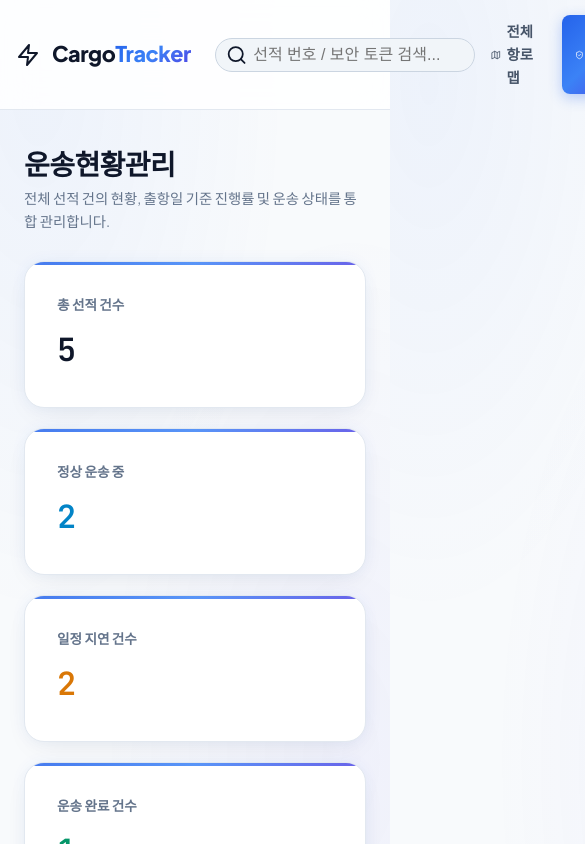
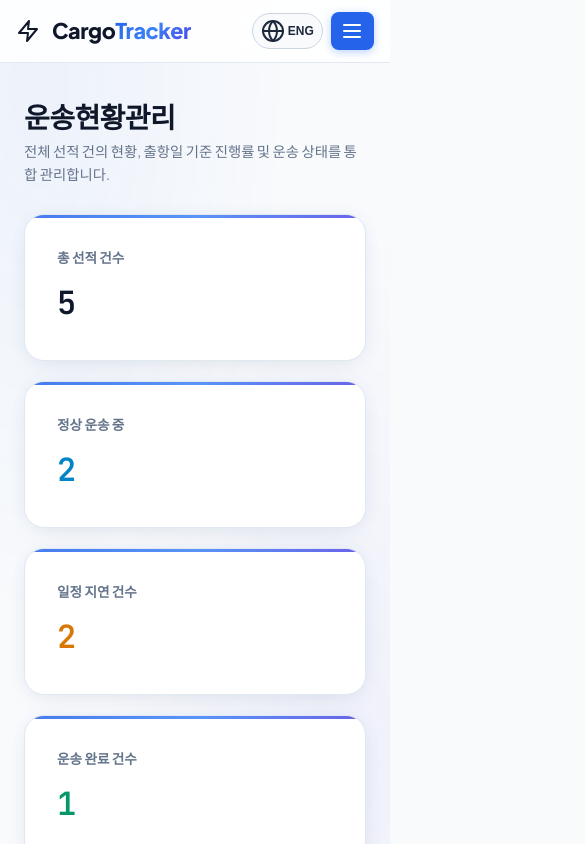
Before and after one commit to smynsm00/CargoTracker, a React (Vite) app: page / in a window 390 px wide. Shown: the top 844 px of the page, 585 px wide, since content can reach past the window. Built offline with nearby package versions, Linux system fonts and the light colour scheme; no server answers; the database is empty.

Commit message:
feat: implement mobile hamburger menu button and slide-out overlay drawer for smartphone navigation

```diff
--- a/src/components/common/Navbar.jsx
+++ b/src/components/common/Navbar.jsx
@@ -2,7 +2,7 @@ import React, { useState } from 'react';
 import { Link, useLocation, useNavigate } from 'react-router-dom';
 import { useShipments } from '../../context/ShipmentContext';
 import { useLanguage } from '../../context/LanguageContext';
-import { Zap, ShieldCheck, Search, LogOut, User, Map, ChevronDown, Globe } from 'lucide-react';
+import { Zap, ShieldCheck, Search, LogOut, User, Map, ChevronDown, Globe, Menu, X } from 'lucide-react';
 
 export const Navbar = () => {
   const { user, isAuthenticated, logout } = useShipments();
@@ -11,17 +11,24 @@ export const Navbar = () => {
   const navigate = useNavigate();
   const [navSearch, setNavSearch] = useState('');
   const [isDropdownOpen, setIsDropdownOpen] = useState(false);
+  const [isMobileMenuOpen, setIsMobileMenuOpen] = useState(false);
 
   const handleNavSearch = (e) => {
     e.preventDefault();
     if (!navSearch.trim()) return;
     navigate(`/map?tracking=${encodeURIComponent(navSearch.trim())}`);
     setNavSearch('');
+    setIsMobileMenuOpen(false);
   };
 
   const handleLogoutClick = () => {
     setIsDropdownOpen(false);
+    setIsMobileMenuOpen(false);
     logout();
+  };
+
+  const closeMobileMenu = () => {
+    setIsMobileMenuOpen(false);
   };
 
   // Display customer_name
@@ -32,15 +39,15 @@ export const Navbar = () => {
   return (
     <nav className="navbar" style={{ position: 'relative', zIndex: 100, display: 'flex', justifyContent: 'space-between', alignItems: 'center' }}>
 
-      {/* Left-Aligned Group: Brand Logo & Search Bar */}
-      <div style={{ display: 'flex', alignItems: 'center', gap: '1.5rem' }}>
-        <Link to="/" className="nav-brand">
+      {/* Left-Aligned Group: Brand Logo & Desktop Search Bar */}
+      <div style={{ display: 'flex', alignItems: 'center', gap: '1.25rem' }}>
+        <Link to="/" className="nav-brand" onClick={closeMobileMenu}>
           <Zap className="w-6 h-6 text-blue-600" />
           <span>Cargo<span className="gradient-text">Tracker</span></span>
         </Link>
 
-        {/* Search Bar */}
-        <form onSubmit={handleNavSearch} style={{ display: 'flex', alignItems: 'center', gap: '0.4rem', background: '#f1f5f9', padding: '0.25rem 0.6rem', borderRadius: 'var(--radius-full)', border: '1px solid #cbd5e1', width: 260 }}>
+        {/* Desktop Search Bar (Hidden on Mobile) */}
+        <form className="desktop-search-form" onSubmit={handleNavSearch} style={{ display: 'flex', alignItems: 'center', gap: '0.4rem', background: '#f1f5f9', padding: '0.25rem 0.6rem', borderRadius: 'var(--radius-full)', border: '1px solid #cbd5e1', width: 260 }}>
           <Search className="w-4 h-4 text-slate-500" />
           <input
             type="text"
@@ -52,8 +59,8 @@ export const Navbar = () => {
         </form>
       </div>
 
-      {/* Right Navigation Links: Route Map ➔ Shipment Control ➔ User Profile ➔ Language Switcher (Far Right A position) */}
-      <div className="nav-links" style={{ display: 'flex', alignItems: 'center', gap: '0.75rem' }}>
+      {/* Right Navigation Links: Desktop Mode */}
+      <div className="desktop-nav-links" style={{ display: 'flex', alignItems: 'center', gap: '0.75rem' }}>
 
         {/* 1. Button: Global Route Map */}
         <Link
@@ -141,7 +148,7 @@ export const Navbar = () => {
           </div>
         )}
 
-        {/* 4. Language Switcher Toggle Button (MOVED TO FAR RIGHT POSITION) */}
+        {/* 4. Language Switcher Toggle Button */}
         <button
           type="button"
           onClick={toggleLanguage}
@@ -167,6 +174,192 @@ export const Navbar = () => {
         </button>
 
       </div>
+
+      {/* Mobile Controls: Globe Toggle + Hamburger Button (Visible only on Mobile) */}
+      <div className="mobile-controls-group" style={{ display: 'none', alignItems: 'center', gap: '0.5rem' }}>
+        <button
+          type="button"
+          onClick={toggleLanguage}
+          style={{
+            display: 'flex',
+            alignItems: 'center',
+            gap: '0.2rem',
+            background: '#f8fafc',
+            border: '1.5px solid #cbd5e1',
+            padding: '0.3rem 0.5rem',
+            borderRadius: 'var(--radius-full)',
+            fontSize: '0.75rem',
+            fontWeight: 800,
+            color: '#1e293b',
+            cursor: 'pointer'
+          }}
+        >
+          <Globe className="w-3.5 h-3.5 text-blue-600" />
+          <span>{lang === 'ko' ? 'ENG' : 'KOR'}</span>
+        </button>
+
+        {/* Mobile Hamburger Toggle Button (🍔 ☰) */}
+        <button
+          type="button"
+          onClick={() => setIsMobileMenuOpen(!isMobileMenuOpen)}
+          style={{
+            background: '#2563eb',
+            color: '#ffffff',
+            border: 'none',
+            padding: '0.45rem 0.6rem',
+            borderRadius: 'var(--radius-sm)',
+            cursor: 'pointer',
+            display: 'flex',
+            alignItems: 'center',
+            justifyContent: 'center',
+            boxShadow: '0 2px 8px rgba(37,99,235,0.3)'
+          }}
+          aria-label="Toggle Mobile Menu"
+        >
+          {isMobileMenuOpen ? <X className="w-5 h-5" /> : <Menu className="w-5 h-5" />}
+        </button>
+      </div>
+
+      {/* Mobile Slide-out Drawer Overlay Menu */}
+      {isMobileMenuOpen && (
+        <div
+          className="mobile-drawer-overlay"
+          style={{
+            position: 'fixed',
+            top: 0,
+            left: 0,
+            right: 0,
+            bottom: 0,
+            background: 'rgba(15, 23, 42, 0.5)',
+            backdropFilter: 'blur(4px)',
+            zIndex: 999,
+            display: 'flex',
+            justifyContent: 'flex-end'
+          }}
+          onClick={closeMobileMenu}
+        >
+          <div
+            className="mobile-drawer-content"
+            style={{
+              width: '82%',
+              maxWidth: '320px',
+              height: '100%',
+              background: '#ffffff',
+              boxShadow: '-10px 0 30px rgba(0,0,0,0.2)',
+              padding: '1.25rem',
+              display: 'flex',
+              flexDirection: 'column',
+              gap: '1.25rem',
+              overflowY: 'auto'
+            }}
+            onClick={e => e.stopPropagation()}
+          >
+            {/* Drawer Top Header */}
+            <div style={{ display: 'flex', justifyContent: 'space-between', alignItems: 'center', paddingBottom: '0.75rem', borderBottom: '1px solid #e2e8f0' }}>
+              <div style={{ display: 'flex', alignItems: 'center', gap: '0.5rem' }}>
+                <Zap className="w-5 h-5 text-blue-600" />
+                <span style={{ fontWeight: 800, fontSize: '1.1rem' }}>Menu</span>
+              </div>
+              <button
+                type="button"
+                onClick={closeMobileMenu}
+                style={{ background: 'none', border: 'none', color: '#64748b', cursor: 'pointer' }}
+              >
+                <X className="w-6 h-6" />
+              </button>
+            </div>
+
+            {/* Mobile Search Bar Inside Drawer */}
+            <form onSubmit={handleNavSearch} style={{ display: 'flex', alignItems: 'center', gap: '0.5rem', background: '#f1f5f9', padding: '0.5rem 0.75rem', borderRadius: 'var(--radius-md)', border: '1px solid #cbd5e1' }}>
+              <Search className="w-4 h-4 text-slate-500" />
+              <input
+                type="text"
+                placeholder={lang === 'en' ? "Tracking No. / Token..." : "선적 번호 / 보안 토큰..."}
+                value={navSearch}
+                onChange={e => setNavSearch(e.target.value)}
+                style={{ border: 'none', background: 'transparent', outline: 'none', fontSize: '0.85rem', width: '100%', color: '#0f172a' }}
+              />
+            </form>
+
+            {/* Navigation Links in Drawer */}
+            <div style={{ display: 'flex', flexDirection: 'column', gap: '0.65rem' }}>
+              <Link
+                to="/map?all=true"
+                onClick={closeMobileMenu}
+                style={{
+                  display: 'flex',
+                  alignItems: 'center',
+                  gap: '0.6rem',
+                  padding: '0.75rem 1rem',
+                  borderRadius: 'var(--radius-sm)',
+                  background: '#f8fafc',
+                  color: '#0f172a',
+                  fontWeight: 700,
+                  fontSize: '0.92rem',
+                  textDecoration: 'none',
+                  border: '1px solid #e2e8f0'
+                }}
+              >
+                <Map className="w-5 h-5 text-blue-600" />
+                <span>{t('navMap')}</span>
+              </Link>
+
+              <Link
+                to="/"
+                onClick={closeMobileMenu}
+                style={{
+                  display: 'flex',
+                  alignItems: 'center',
+                  gap: '0.6rem',
+                  padding: '0.75rem 1rem',
+                  borderRadius: 'var(--radius-sm)',
+                  background: 'var(--grad-primary)',
+                  color: '#ffffff',
+                  fontWeight: 700,
+                  fontSize: '0.92rem',
+                  textDecoration: 'none'
+                }}
+              >
+                <ShieldCheck className="w-5 h-5" />
+                <span>{t('navDashboard')}</span>
+              </Link>
+            </div>
+
+            {/* Customer User Info & Logout in Drawer */}
+            {isAuthenticated && (
+              <div style={{ marginTop: 'auto', paddingTop: '1rem', borderTop: '1px solid #e2e8f0', display: 'flex', flexDirection: 'column', gap: '0.75rem' }}>
+                <div style={{ display: 'flex', alignItems: 'center', gap: '0.5rem', fontSize: '0.85rem', fontWeight: 700, color: '#0369a1', background: '#e0f2fe', padding: '0.65rem 0.85rem', borderRadius: 'var(--radius-sm)' }}>
+                  <User className="w-4 h-4 text-blue-600" />
+                  <span>{customerDisplayName}</span>
+                </div>
+                <button
+                  type="button"
+                  onClick={handleLogoutClick}
+                  style={{
+                    width: '100%',
+                    padding: '0.65rem 1rem',
+                    background: '#fff1f2',
+                    border: '1px solid #fecdd3',
+                    borderRadius: 'var(--radius-sm)',
+                    color: '#e11d48',
+                    fontWeight: 700,
+                    fontSize: '0.88rem',
+                    cursor: 'pointer',
+                    display: 'flex',
+                    alignItems: 'center',
+                    justify: 'center',
+                    gap: '0.45rem'
+                  }}
+                >
+                  <LogOut className="w-4 h-4 text-rose-600" />
+                  {t('navLogout')}
+                </button>
+              </div>
+            )}
+          </div>
+        </div>
+      )}
+
     </nav>
   );
 };
--- a/src/styles/globals.css
+++ b/src/styles/globals.css
@@ -744,6 +744,16 @@ footer {
     max-height: none !important;
   }
 
+  /* Responsive Navbar Rules */
+  .desktop-search-form,
+  .desktop-nav-links {
+    display: none !important;
+  }
+
+  .mobile-controls-group {
+    display: flex !important;
+  }
+
   .map-page-container {
     flex-direction: column;
     height: auto;
```
